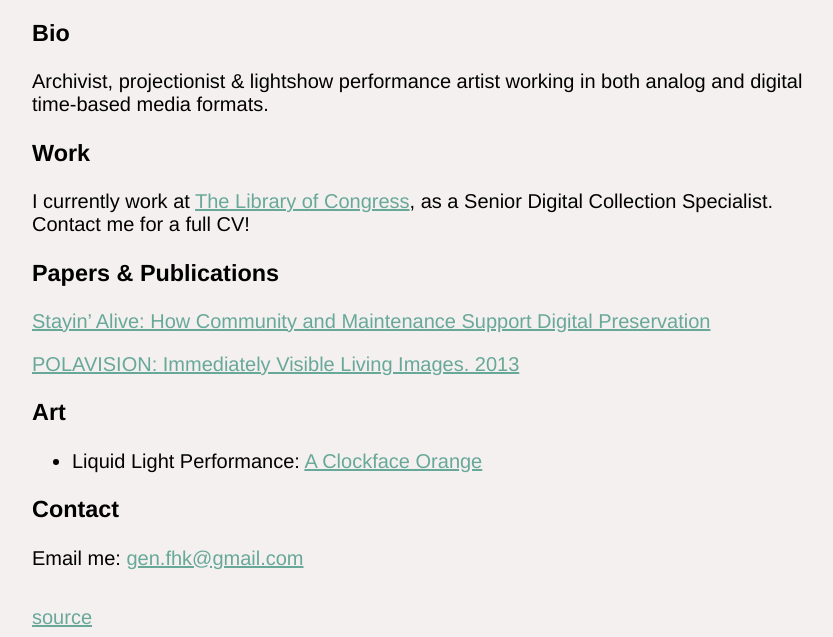
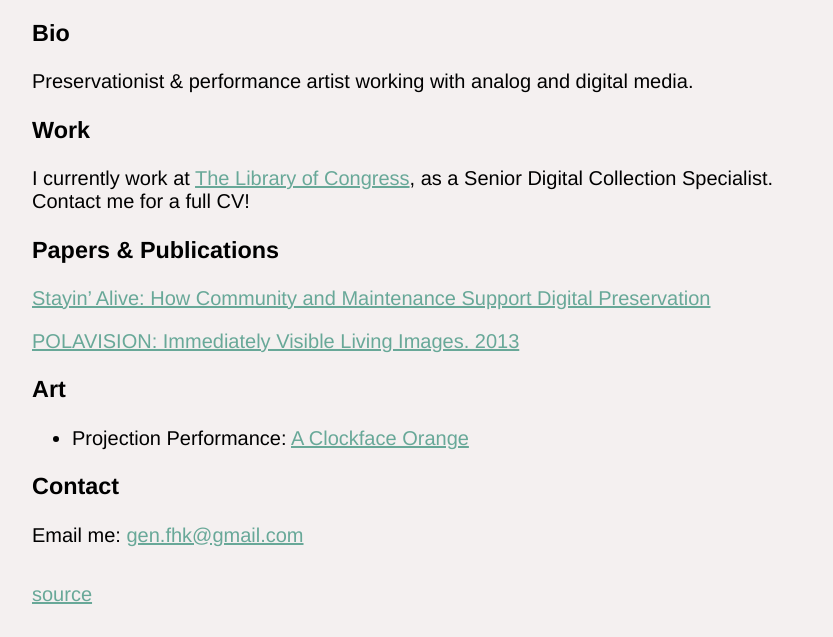
Before and after one commit to genfhk/genevievehk, a plain HTML site: page index.html in a window 1280 px wide. Shown: the part 281-918 px from the top of the page, without its empty margins (208-1041 px from the left). After the commit the page ends 895 px from the top, so only its background shows below. Drawn offline with Linux system fonts and the light colour scheme.

Commit message:
Update index.html

```diff
--- a/index.html
+++ b/index.html
@@ -16,7 +16,7 @@
       <div class="content">
 
         <h3 class="lead">Bio</h3>
-        <p>Archivist, projectionist & lightshow performance artist working in both analog and digital time-based media formats.</p>
+        <p>Preservationist & performance artist working with analog and digital media.</p>
         <h3 class="lead">Work</h3>
         <p>I currently work at <a
         href="https://www.loc.gov/">The Library of Congress</a>, as a Senior Digital Collection Specialist. Contact me for a full CV!
@@ -29,7 +29,7 @@
 
         <h3 class="lead">Art</h3>
         <ul>
-          <li>Liquid Light Performance: <a href="https://facebook.com/clockfaceorange">A Clockface Orange</a></li>
+          <li>Projection Performance: <a href="http://www.clockfaceorange.com">A Clockface Orange</a></li>
         </ul>
         <h3 class="lead">Contact</h3>
         <p>
```
